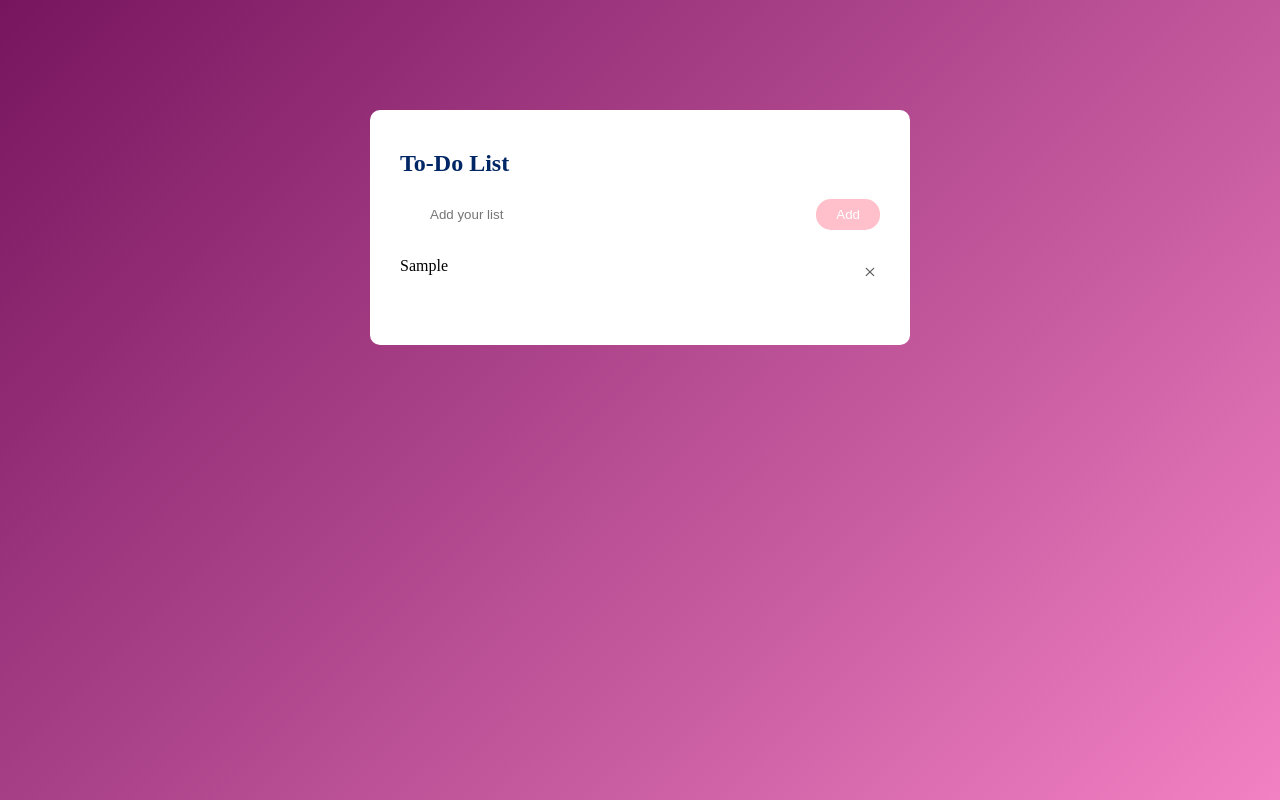
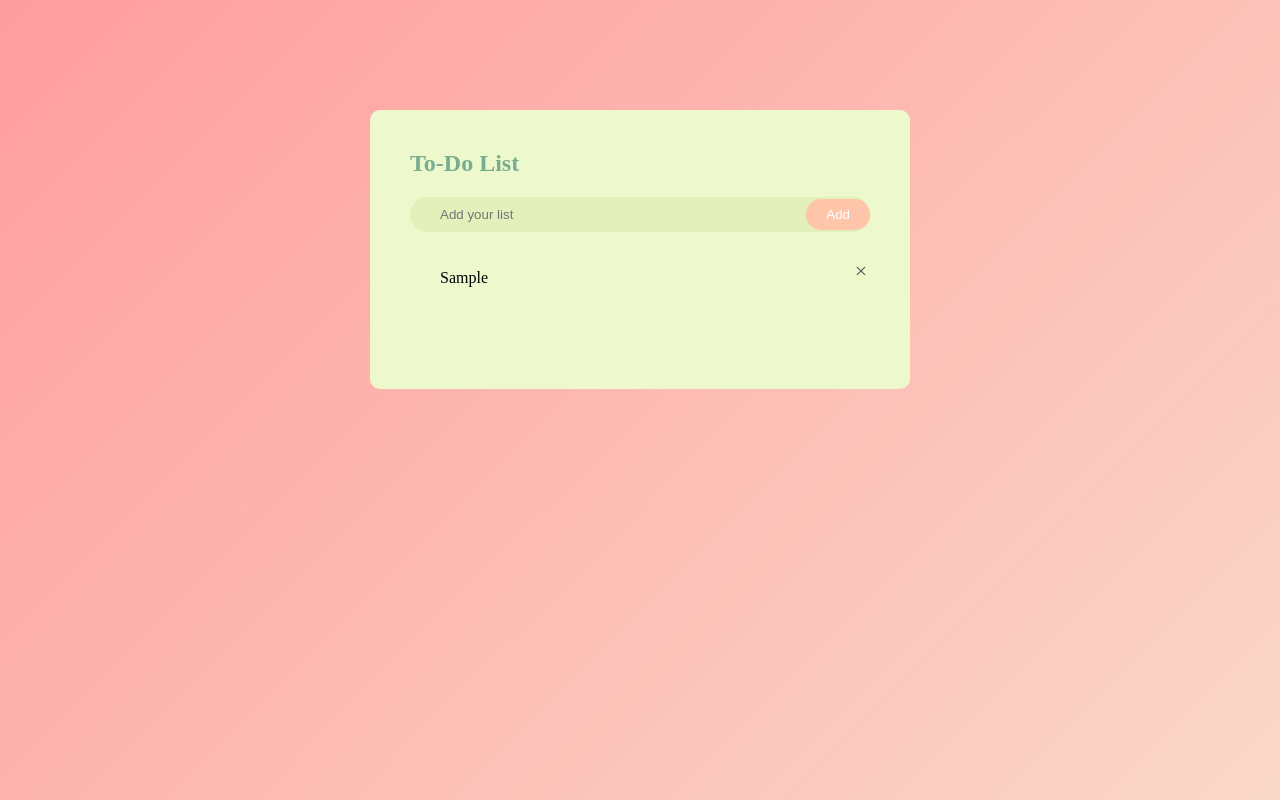
Before and after one commit to JebishaThapa/To-Do-List, a plain HTML site: page index.html in a window 1280 px wide. Both pictures are taken after typing "Sample" into the empty fields and a click on the button "Add". Drawn offline with Linux system fonts and the light colour scheme.

Commit message:
:fix: changes made in css of to do list project

```diff
--- a/style.css
+++ b/style.css
@@ -7,19 +7,19 @@
 .container{
     width: 100%;
     min-height: 100vh;
-    background: linear-gradient(135deg, #77155f, #f281c3);
+    background: linear-gradient(135deg, #FF9D9D, #fad8c8);
     padding: 10px;
 }
 .todo-app{
     width:100%;
     max-width:540px;
-    background: white;
+    background: #EEF8CD;
     margin: 100px auto 20px;
-    padding: 40px 30px 70px;
+    padding: 40px 40px 90px;
     border-radius: 10px;
 }
 .todo-app h2{
-    color: #002765;
+    color: #78ae90;
     display: flex;
     align-items: center;
     margin-bottom: 20px;
@@ -28,8 +28,8 @@
     display: flex;
     align-items: center;
     justify-content: space-between;
-    background: white;
-    border-radius: 30px;
+    background:#e4f0bc ;
+    border-radius: 17px;
     padding-left: 20px;
     margin-bottom: 25px;
 }
@@ -45,7 +45,7 @@ button{
     border: none;
     outline: none;
     padding: 8px 20px;
-    background: pink;
+    background:#FFC5AA;
     color: white;
     font-size: 1 rem;
     cursor: pointer;
@@ -54,7 +54,7 @@ button{
 ul li{
     list-style: none;
     font-size: 1rem;
-    padding: 12px 8px 12 px 30px;
+    padding: 12px 8px 12px 30px;
     user-select: none;
     cursor: pointer;
     position:relative;
@@ -66,7 +66,7 @@ ul li::before{
     height: 28px;
     width: 28px;
     border-radius: 50%;
-    background-image: url(images/unchecked.png);
+
     background-size: cover;
     background-position: center;
 
@@ -76,22 +76,21 @@ ul li.checked{
     text-decoration: line-through;
 
 }
-ul li.checked::before{
-    background-image: url(images/checked.png);
-}
+
+
 ul li span{
     position: absolute;
     right: 0;
     top:5px;
-    width:20px;
-    height:20px;
+    width:18px;
+    height:18px;
     font-size:22px;
     color: #555;
-    line-height: 20px;
+    line-height: 18px;
     text-align: center;
 
 }
 ul li span:hover{
-    background: #555;
+    background: #919191;
     border-radius: 50%;
 }
```
